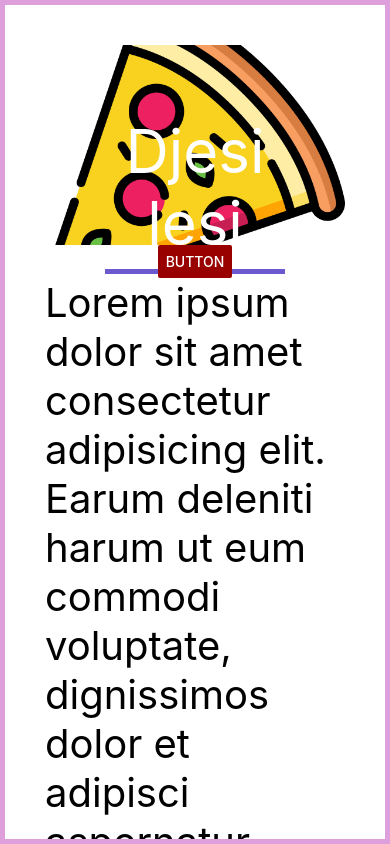
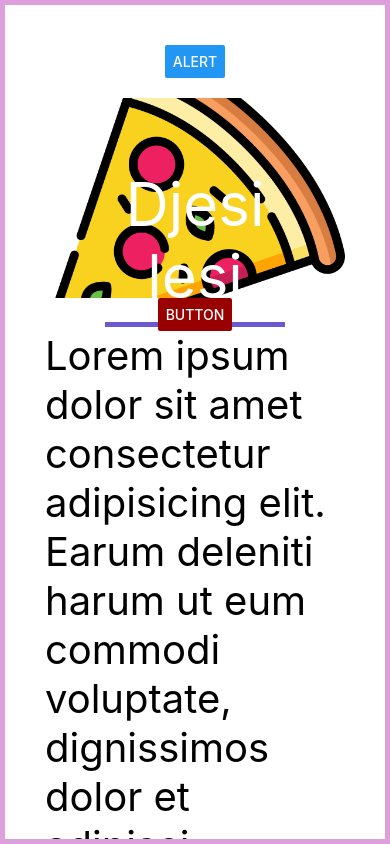
Before and after one commit to brutumfulmen97/vezbaApp, a React Native app: screen / in a window 390 px wide. Built offline with nearby package versions, Linux system fonts and the light colour scheme.

Commit message:
status bar, activity, alert exercises

```diff
--- a/App.tsx
+++ b/App.tsx
@@ -5,7 +5,7 @@
  * @format
  */
 
-import React, {useState} from 'react';
+import React, {useEffect, useState} from 'react';
 import {
   Button,
   Image,
@@ -13,10 +13,13 @@ import {
   Modal,
   Pressable,
   ScrollView,
+  StatusBar,
   StyleSheet,
   Text,
   useColorScheme,
   View,
+  ActivityIndicator,
+  Alert,
 } from 'react-native';
 import Icon from 'react-native-vector-icons/FontAwesome';
 const pizzaImg = require('./assets/pizza.png');
@@ -26,18 +29,46 @@ const MyIcon = () => <Icon name="rocket" size={30} color="#900" />;
 function App(): React.JSX.Element {
   const isDarkMode = useColorScheme() === 'dark';
   const [isVisible, setIsVisible] = useState(false);
+  const [isHidden, setIsHidden] = useState(false);
+  const [isLoading, setIsLoading] = useState(true);
 
   const backgroundStyle = {
     backgroundColor: isDarkMode ? '#000' : '#fff',
   };
 
-  return (
+  useEffect(() => {
+    const t = setTimeout(() => {
+      setIsLoading(false);
+    }, 2000);
+
+    return () => {
+      clearTimeout(t);
+    };
+  }, []);
+
+  return isLoading ? (
+    <View style={{...styles.container, backgroundColor: 'lightblue'}}>
+      <ActivityIndicator size="large" color="slateblue" />
+    </View>
+  ) : (
     <View
       style={{
         ...styles.container,
         backgroundColor: backgroundStyle.backgroundColor,
       }}>
+      <StatusBar
+        backgroundColor="lightpink"
+        barStyle="dark-content"
+        hidden={isHidden}
+      />
       <ScrollView
+        onScroll={event => {
+          if (event.nativeEvent.contentOffset.y > 100) {
+            setIsHidden(true);
+          } else {
+            setIsHidden(false);
+          }
+        }}
         style={{
           flex: 1,
         }}
@@ -47,6 +78,32 @@ function App(): React.JSX.Element {
           alignItems: 'center',
         }}
         showsVerticalScrollIndicator={true}>
+        <View style={{marginBottom: 20}}>
+          <Button
+            title="Alert"
+            onPress={() =>
+              Alert.alert(
+                'Hello',
+                'World',
+                [
+                  {
+                    text: 'Cancel',
+                    onPress: () => console.log('Cancel Pressed'),
+                    style: 'destructive',
+                  },
+                  {
+                    text: 'Ok',
+                    onPress: () => console.log('Ok Pressed'),
+                  },
+                ],
+                {
+                  cancelable: true,
+                  onDismiss: () => console.log('Dismissed'),
+                },
+              )
+            }
+          />
+        </View>
         <ImageBackground source={pizzaImg} style={styles.backgroundImage}>
           <Text
             style={{
```
Also changed, not shown: 1 other file (tests, documents, lock files or other folders).
